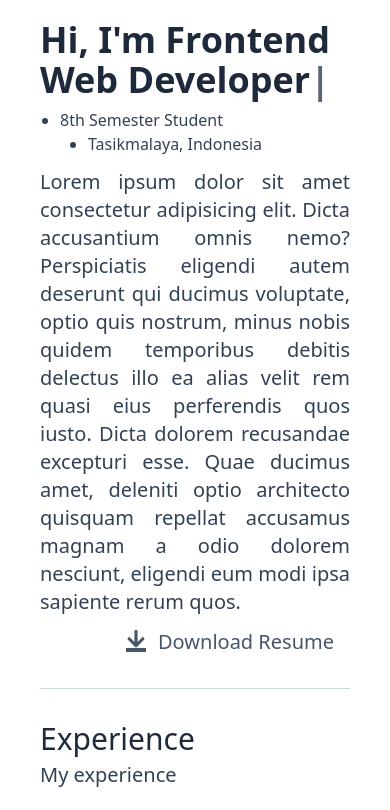
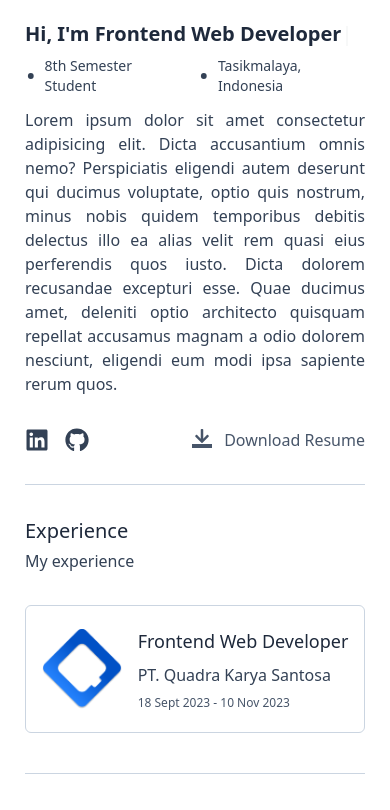
Before and after one commit to rrifky/React-Portfolio, a React (Vite) app: page / in a window 390 px wide. Shown: the top 810 px of the page. Built offline with nearby package versions, Linux system fonts and the light colour scheme.

Commit message:
rapihin responsive

```diff
--- a/src/App.jsx
+++ b/src/App.jsx
@@ -7,7 +7,7 @@ import ContactSection from './components/Fragments/ContactSection';
 
 export default function App() {
   return (
-    <div className="mx-10 md:mx-32 lg:mx-48 xl:mx-60 mb-8">
+    <div className="mx-auto max-w-[340px] mb-8 md:max-w-[720px] lg:max-w-[960px]">
       <Profile />
       <ExperienceSection />
       <ProjectSection />
--- a/src/components/Elements/ExperienceCard.jsx
+++ b/src/components/Elements/ExperienceCard.jsx
@@ -1,14 +1,12 @@
 const ExperienceCard = (props) => {
   const { children } = props;
-  return (
-    <div className="mt-8 mb-10 flex flex-row border border-slate-300 max-w-sm rounded-md p-2 h-32 justify-between items-center transform transition duration-500 ease-in-out hover:scale-95 hover:shadow-md cursor-pointer">{children}</div>
-  );
+  return <div className="mt-8 mb-10 flex flex-row border border-slate-300 max-w-sm rounded-md h-32 justify-center items-center transform transition duration-500 ease-in-out hover:scale-95 hover:shadow-md cursor-pointer">{children}</div>;
 };
 
 const ExperienceHeader = (props) => {
   const { image } = props;
   return (
-    <div className="ml-3 ">
+    <div className="mr-4 md:mr-6">
       <img src={image} width={80} height={80} alt="quadra" />
     </div>
   );
@@ -17,10 +15,10 @@ const ExperienceHeader = (props) => {
 const ExperienceBody = (props) => {
   const { title, subtitle, date } = props;
   return (
-    <div className="flex flex-col mr-6 ">
-      <h4 className="text-xl text-slate-800 font-medium mb-2">{title}</h4>
-      <h4 className="text-lg text-slate-700 mb-2">{subtitle}</h4>
-      <p className="text-sm text-slate-600">{date}</p>
+    <div className="flex flex-col">
+      <h4 className="text-lg md:text-xl text-slate-800 font-medium mb-2">{title}</h4>
+      <h4 className="text-base md:text-lg text-slate-700 mb-2">{subtitle}</h4>
+      <p className="text-xs md:text-sm text-slate-600">{date}</p>
     </div>
   );
 };
--- a/src/components/Elements/MarqueeSkill.jsx
+++ b/src/components/Elements/MarqueeSkill.jsx
@@ -19,7 +19,7 @@ const MarqueeSkill = () => {
                 <div>
                   <img src={skill.image} alt={skill.name} width={30} height={30} />
                 </div>
-                <div className="ml-4 text-xl">{skill.name}</div>
+                <div className="ml-4 text-lg md:text-xl">{skill.name}</div>
               </div>
             </div>
           ))}
@@ -33,7 +33,7 @@ const MarqueeSkill = () => {
                 <div>
                   <img src={skill.image} alt={skill.name} width={30} height={30} />
                 </div>
-                <div className="ml-4 text-xl">{skill.name}</div>
+                <div className="ml-4 text-lg md:text-xl">{skill.name}</div>
               </div>
             </div>
           ))}
--- a/src/components/Elements/ProfileSection/DownloadResumeButton.jsx
+++ b/src/components/Elements/ProfileSection/DownloadResumeButton.jsx
@@ -24,8 +24,8 @@ const DownloadResumeButton = () => {
   };
 
   return (
-    <div className="flex px-2 justify-end">
-      <button className="flex flex-row text-xl text-slate-600 font-medium ml-5">
+    <div className="">
+      <button className="flex flex-row text-base md:text-xl text-slate-600 font-medium ml-5">
         <div className="flex flex-col items-center">
           <motion.div animate={arrowIsUp ? 'up' : 'down'} variants={iconVariants} className="flex justify-center text-slate-600">
             <FaArrowDown />
--- a/src/components/Elements/ProfileSection/Identity.jsx
+++ b/src/components/Elements/ProfileSection/Identity.jsx
@@ -1,18 +1,21 @@
 import { ReactTyped } from 'react-typed';
+import { GoDotFill } from 'react-icons/go';
 
 const Identity = () => {
   return (
     <>
-      <h1 className="text-4xl font-bold text-slate-800">
+      <h1 className="text-xl md:text-2xl lg:text-4xl font-bold text-slate-800">
         Hi, I'm <ReactTyped strings={['Rifky Alfarez', 'Frontend Web Developer']} typeSpeed={50} backDelay={2000} loop backSpeed={20} cursorChar="|" showCursor={true} />
       </h1>
 
-      <ul className="list-disc flex flex-wrap px-5 mt-2 text-slate-700">
-        <li>8th Semester Student</li>
-        <li className="ml-7">Tasikmalaya, Indonesia</li>
-      </ul>
+      <div className="flex flex-row mt-2 text-sm md:text-base">
+        <GoDotFill className="h-3 w-3 text-slate-700 my-auto mr-2" />
+        <div className=" text-slate-700 mr-4">8th Semester Student</div>
+        <GoDotFill className="h-3 w-3 text-slate-700 my-auto mr-2" />
+        <div className=" text-slate-700">Tasikmalaya, Indonesia</div>
+      </div>
 
-      <p className="text-xl text-slate-700 my-3 text-justify">
+      <p className="text-base md:text-xl text-slate-700 my-3 text-justify">
         Lorem ipsum dolor sit amet consectetur adipisicing elit. Dicta accusantium omnis nemo? Perspiciatis eligendi autem deserunt qui ducimus voluptate, optio quis nostrum, minus nobis quidem temporibus debitis delectus illo ea alias
         velit rem quasi eius perferendis quos iusto. Dicta dolorem recusandae excepturi esse. Quae ducimus amet, deleniti optio architecto quisquam repellat accusamus magnam a odio dolorem nesciunt, eligendi eum modi ipsa sapiente rerum
         quos.
--- a/src/components/Elements/ProjectCard.jsx
+++ b/src/components/Elements/ProjectCard.jsx
@@ -48,7 +48,7 @@ const ProjectCardItem = ({ project }) => {
   return (
     <div className="max-w-md rounded-md overflow-hidden border border-gray-200 transform transition duration-500 ease-in-out hover:scale-95 hover:shadow-md cursor-pointer mb-10">
       <div className="relative">
-        <img className="w-full object-cover h-56" src={project.image} alt="Project Image" />
+        <img className="w-full object-cover h-36 md:h-56" src={project.image} alt="Project Image" />
       </div>
       <div className="p-4">
         <ProjectCardHeader title={project.title} />
--- a/src/components/Elements/TitleSection.jsx
+++ b/src/components/Elements/TitleSection.jsx
@@ -1,8 +1,8 @@
 const TitleSection = ({ title, subtitle }) => {
   return (
     <div className="mt-8">
-      <h1 className="text-3xl font-medium text-slate-800 mb-1">{title}</h1>
-      <h3 className="text-xl text-slate-700">{subtitle}</h3>
+      <h1 className="text-xl md:text-3xl font-medium text-slate-800 mb-1">{title}</h1>
+      <h3 className="text-base md:text-xl text-slate-700">{subtitle}</h3>
     </div>
   );
 };
--- a/src/components/Fragments/ContactSection.jsx
+++ b/src/components/Fragments/ContactSection.jsx
@@ -30,15 +30,15 @@ const ContactSection = () => {
   return (
     <div>
       <TitleSection title="Contact Me" subtitle="Get in touch" />
-      <form onSubmit={handleSubmit} className="mt-8">
+      <form onSubmit={handleSubmit} className="mt-8 ">
         <div className="flex flex-col mb-4">
-          <input type="text" id="name" name="name" placeholder="Name" value={formData.name} onChange={handleInputChange} className="border rounded-md py-2 px-3" required />
+          <input type="text" id="name" name="name" placeholder="Name" value={formData.name} onChange={handleInputChange} className="border rounded-md py-2 px-3 focus:outline-none focus:border-slate-700" required />
         </div>
         <div className="flex flex-col mb-4">
-          <input type="email" id="email" name="email" placeholder="Email" value={formData.email} onChange={handleInputChange} className="border rounded-md py-2 px-3" required />
+          <input type="email" id="email" name="email" placeholder="Email" value={formData.email} onChange={handleInputChange} className="border rounded-md py-2 px-3 focus:outline-none focus:border-slate-700" required />
         </div>
         <div className="flex flex-col mb-4">
-          <textarea id="message" name="message" placeholder="Message" value={formData.message} onChange={handleInputChange} rows="4" className="border rounded-md py-2 px-3" required></textarea>
+          <textarea id="message" name="message" placeholder="Message" value={formData.message} onChange={handleInputChange} rows="4" className="border rounded-md py-2 px-3 focus:outline-none focus:border-slate-700" required></textarea>
         </div>
         <button type="submit" className="bg-slate-600 text-white py-2 px-4 rounded-md w-full">
           Send Message
--- a/src/components/Fragments/ProfileSection.jsx
+++ b/src/components/Fragments/ProfileSection.jsx
@@ -1,12 +1,24 @@
 import DownloadResumeButton from '../Elements/ProfileSection/DownloadResumeButton';
 import Identity from '../Elements/ProfileSection/Identity';
+import { FaLinkedin } from 'react-icons/fa';
+import { FaGithub } from 'react-icons/fa';
 
 const Profile = () => {
   return (
     <div className="flex flex-col my-5 border-b border-slate-300">
       <Identity />
-      <div className="flex mb-8 px-2 justify-end">
-        <DownloadResumeButton />
+      <div className="flex mb-8 mt-5 justify-between">
+        <div className="flex flex-row text-2xl md:text-3xl text-slate-700  cursor-pointer transition duration-100 ease-in-out">
+          <div className="mr-4">
+            <FaLinkedin className="hover:text-blue-600" />
+          </div>
+          <div>
+            <FaGithub className="hover:text-slate-950" />
+          </div>
+        </div>
+        <div>
+          <DownloadResumeButton />
+        </div>
       </div>
     </div>
   );
```
